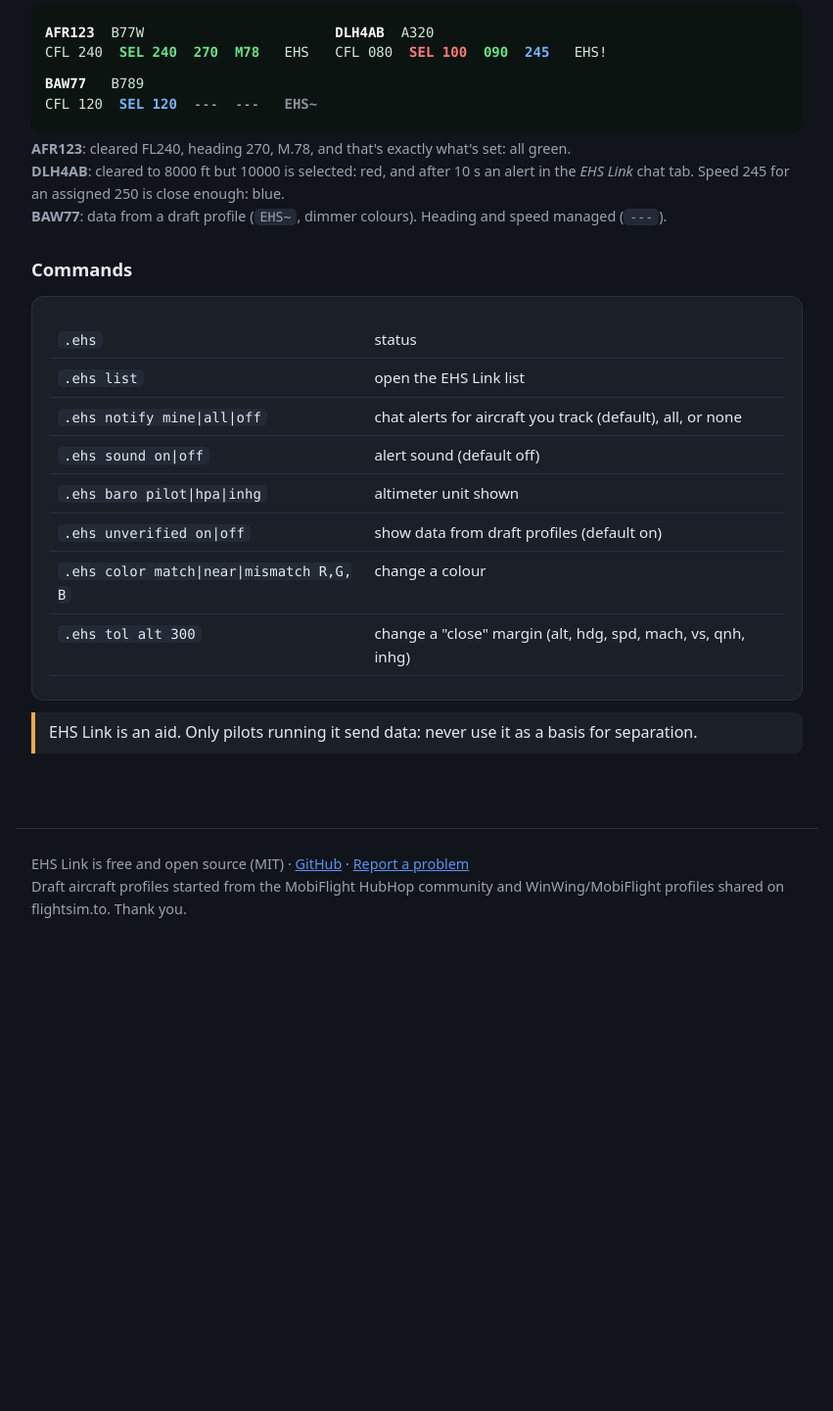
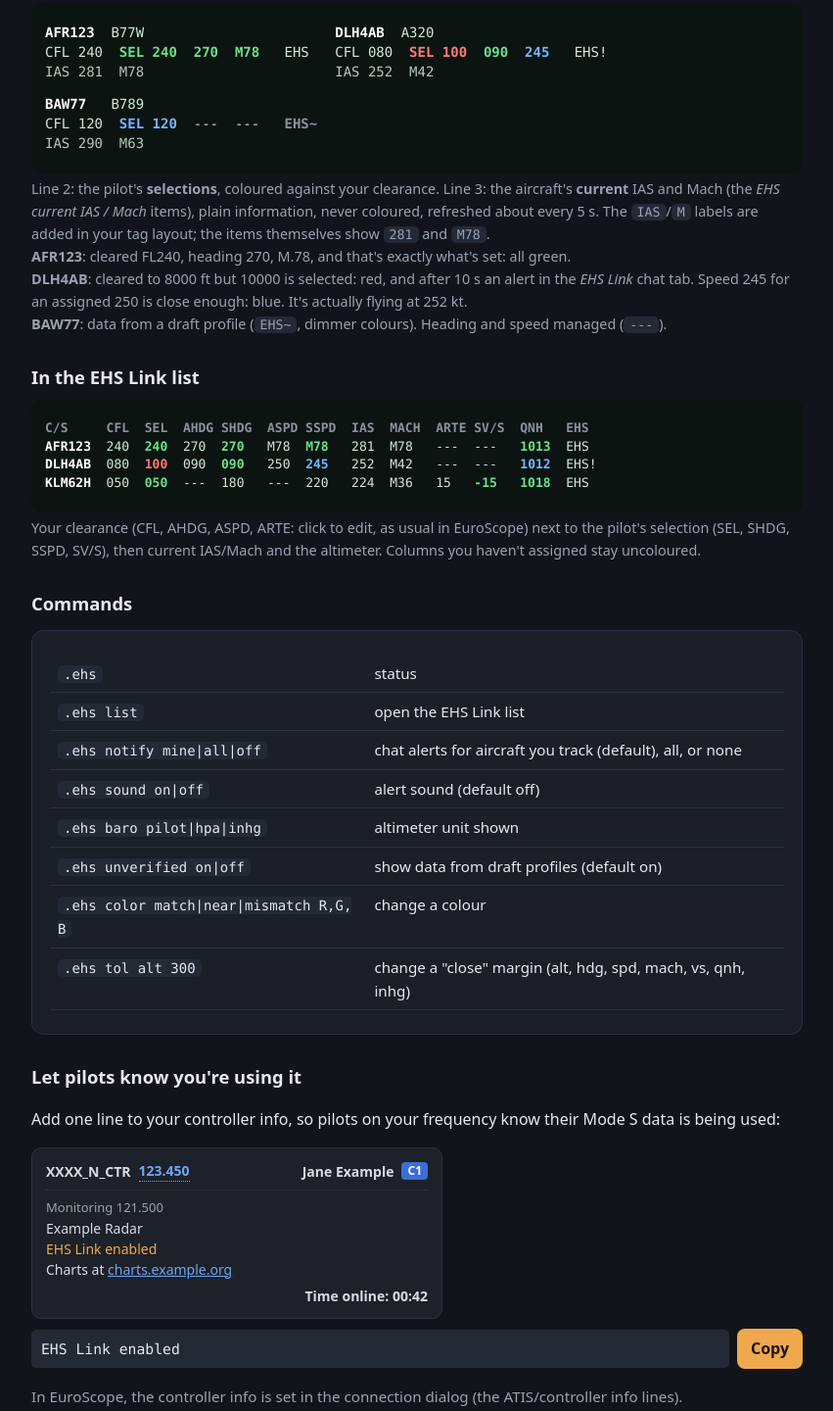
Before and after one commit to AlexisBalzano/Mode-S-plugin-for-VATSIM, a plain HTML site: page docs/index.html in a window 1280 px wide. Shown: the part 4030-5470 px from the top of the page at 98% size, without its empty margins (214-1065 px from the left). Before the commit the page ends 5009 px from the top, so only its background shows below. Drawn offline with Linux system fonts and the light colour scheme; no server answers.

Commit message:
Add files via upload

```diff
--- a/docs/index.html
+++ b/docs/index.html
@@ -89,6 +89,23 @@
   .tag { display: inline-block; margin: 6px 18px 6px 0; white-space: pre; }
   .tag .cs { color: #ffffff; font-weight: 700; }
   .radar .g { color: #6ee08a; } .radar .b { color: #78b4ff; } .radar .r { color: #ff7b7a; } .radar .x { color: #8c929c; }
+  .radar .cur { color: var(--radar-text); opacity: .85; }
+  /* controller-info mock-up */
+  .ctrl-info { background: #1d2129; color: #d8dce4; border-radius: 10px; padding: 12px 14px; max-width: 420px;
+               font: 14px/1.5 system-ui, -apple-system, "Segoe UI", Roboto, sans-serif; border: 1px solid #2c323d; }
+  .ctrl-info .row1 { display: flex; align-items: center; gap: 8px; flex-wrap: wrap; font-weight: 700; }
+  .ctrl-info .freq { color: #6ea6f0; border-bottom: 1px dotted #6ea6f0; }
+  .ctrl-info .name { margin-left: auto; font-weight: 600; }
+  .ctrl-info .rating { background: #3b6fd6; color: #fff; border-radius: 4px; padding: 0 6px; font-size: 12px; }
+  .ctrl-info hr { border: 0; border-top: 1px solid #2c323d; margin: 8px 0; }
+  .ctrl-info .mon { color: #9aa3b2; font-size: 13px; }
+  .ctrl-info .ehs { color: #f0a84f; }
+  .ctrl-info a { color: #6ea6f0; }
+  .ctrl-info .online { text-align: right; font-weight: 700; margin-top: 6px; }
+  .copyrow { display: flex; gap: 8px; align-items: center; margin: 10px 0 0; flex-wrap: wrap; }
+  .copyrow code { flex: 1 1 260px; padding: 8px 10px; }
+  .copybtn { background: var(--accent); color: var(--accent-text); border: 0; border-radius: 8px; padding: 8px 14px;
+             font: inherit; font-weight: 700; cursor: pointer; }
   .caption { font-size: .9rem; color: var(--muted); margin: 4px 0 14px; }
   footer { max-width: 820px; margin: 0 auto; padding: 24px 16px 40px; color: var(--muted); font-size: .9rem; border-top: 1px solid var(--line); }
   @media (max-width: 560px) { .choose { grid-template-columns: 1fr; } .hero h1 { font-size: 1.6rem; } }
@@ -269,18 +286,34 @@
     <h3>Examples</h3>
     <div class="radar">
       <span class="tag"><span class="cs">AFR123</span>  B77W
-CFL 240  <span class="g">SEL 240</span>  <span class="g">270</span>  <span class="g">M78</span>   EHS</span>
+CFL 240  <span class="g">SEL 240</span>  <span class="g">270</span>  <span class="g">M78</span>   EHS
+<span class="cur">IAS 281  M78</span></span>
       <span class="tag"><span class="cs">DLH4AB</span>  A320
-CFL 080  <span class="r">SEL 100</span>  <span class="g">090</span>  <span class="b">245</span>   EHS!</span>
+CFL 080  <span class="r">SEL 100</span>  <span class="g">090</span>  <span class="b">245</span>   EHS!
+<span class="cur">IAS 252  M42</span></span>
       <span class="tag"><span class="cs">BAW77</span>   B789
-CFL 120  <span class="b">SEL 120</span>  ---  ---   <span class="x">EHS~</span></span>
+CFL 120  <span class="b">SEL 120</span>  ---  ---   <span class="x">EHS~</span>
+<span class="cur">IAS 290  M63</span></span>
     </div>
     <p class="caption">
+      Line 2: the pilot's <b>selections</b>, coloured against your clearance. Line 3: the aircraft's <b>current</b>
+      IAS and Mach (the <em>EHS current IAS / Mach</em> items), plain information, never coloured, refreshed about every 5 s.
+      The <code>IAS</code>/<code>M</code> labels are added in your tag layout; the items themselves show <code>281</code> and <code>M78</code>.<br>
       <b>AFR123</b>: cleared FL240, heading 270, M.78, and that's exactly what's set: all green.<br>
       <b>DLH4AB</b>: cleared to 8000 ft but 10000 is selected: red, and after 10 s an alert in the <em>EHS Link</em> chat tab.
-      Speed 245 for an assigned 250 is close enough: blue.<br>
+      Speed 245 for an assigned 250 is close enough: blue. It's actually flying at 252 kt.<br>
       <b>BAW77</b>: data from a draft profile (<code>EHS~</code>, dimmer colours). Heading and speed managed (<code>---</code>).
     </p>
+
+    <h3>In the EHS Link list</h3>
+    <div class="radar" style="font-size:13px">
+<span class="tag"><span class="x">C/S     CFL  SEL  AHDG SHDG  ASPD SSPD  IAS  MACH  ARTE SV/S  QNH   EHS</span>
+<span class="cs">AFR123</span>  240  <span class="g">240</span>  270  <span class="g">270</span>   M78  <span class="g">M78</span>   281  M78   ---  ---   <span class="g">1013</span>  EHS
+<span class="cs">DLH4AB</span>  080  <span class="r">100</span>  090  <span class="g">090</span>   250  <span class="b">245</span>   252  M42   ---  ---   <span class="b">1012</span>  EHS!
+<span class="cs">KLM62H</span>  050  <span class="g">050</span>  ---  180   ---  220   224  M36   15   <span class="g">-15</span>   <span class="g">1018</span>  EHS</span>
+    </div>
+    <p class="caption">Your clearance (CFL, AHDG, ASPD, ARTE: click to edit, as usual in EuroScope) next to the pilot's
+      selection (SEL, SHDG, SSPD, SV/S), then current IAS/Mach and the altimeter. Columns you haven't assigned stay uncoloured.</p>
 
     <h3>Commands</h3>
     <div class="card">
@@ -295,6 +328,23 @@ CFL 120  <span class="b">SEL 120</span>  ---  ---   <span class="x">EHS~</span><
         <tr><td><code>.ehs tol alt 300</code></td><td>change a "close" margin (alt, hdg, spd, mach, vs, qnh, inhg)</td></tr>
       </table>
     </div>
+    <h3>Let pilots know you're using it</h3>
+    <p>Add one line to your controller info, so pilots on your frequency know their Mode S data is being used:</p>
+    <div class="ctrl-info" aria-label="Example of a controller information window">
+      <div class="row1"><span>XXXX_N_CTR</span><span class="freq">123.450</span><span class="name">Jane Example</span><span class="rating">C1</span></div>
+      <hr>
+      <div class="mon">Monitoring 121.500</div>
+      <div>Example Radar</div>
+      <div class="ehs">EHS Link enabled</div>
+      <div>Charts at <a href="#controllers">charts.example.org</a></div>
+      <div class="online">Time online: 00:42</div>
+    </div>
+    <div class="copyrow">
+      <code id="ctrl-line">EHS Link enabled</code>
+      <button class="copybtn" type="button" id="copy-ctrl">Copy</button>
+    </div>
+    <p class="muted" style="font-size:.95rem">In EuroScope, the controller info is set in the connection dialog (the ATIS/controller info lines).</p>
+
     <div class="note">EHS Link is an aid. Only pilots running it send data: never use it as a basis for separation.</div>
   </section>
 </main>
@@ -315,6 +365,24 @@ CFL 120  <span class="b">SEL 120</span>  ---  ---   <span class="x">EHS~</span><
     if (light) root.setAttribute("data-theme", "light"); else root.removeAttribute("data-theme");
     try { localStorage.setItem("ehs-theme", light ? "light" : "dark"); } catch (e) {}
     sync();
+  });
+})();
+
+// Copy the controller-info line.
+(function () {
+  var btn = document.getElementById("copy-ctrl"), src = document.getElementById("ctrl-line");
+  if (!btn || !src) return;
+  btn.addEventListener("click", function () {
+    var text = src.textContent;
+    function done() { btn.textContent = "Copied"; setTimeout(function () { btn.textContent = "Copy"; }, 1500); }
+    if (navigator.clipboard && navigator.clipboard.writeText) {
+      navigator.clipboard.writeText(text).then(done, function () { select(); });
+    } else select();
+    function select() {   // fallback: select the text so the user can press Ctrl+C
+      var r = document.createRange(); r.selectNodeContents(src);
+      var s = window.getSelection(); s.removeAllRanges(); s.addRange(r);
+      btn.textContent = "Press Ctrl+C";
+    }
   });
 })();
 
```
